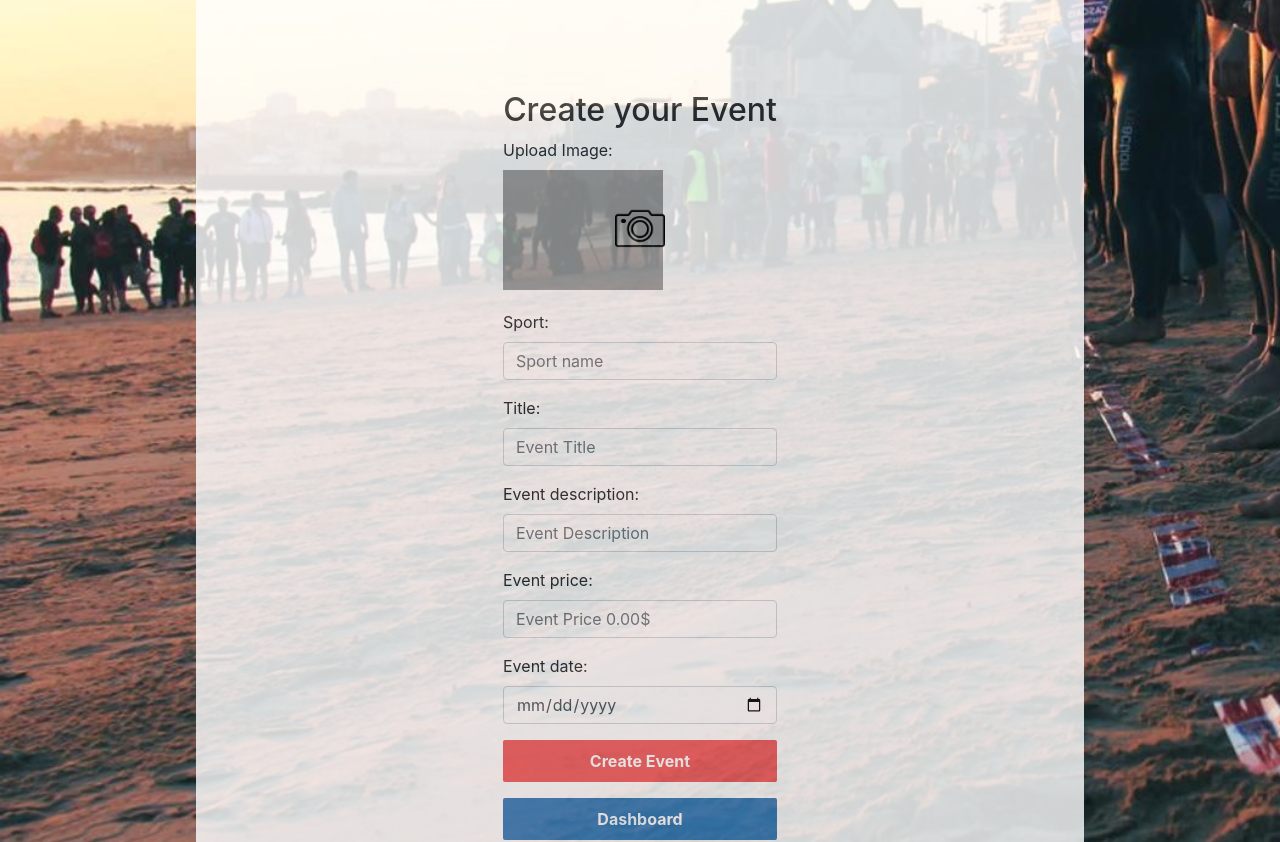
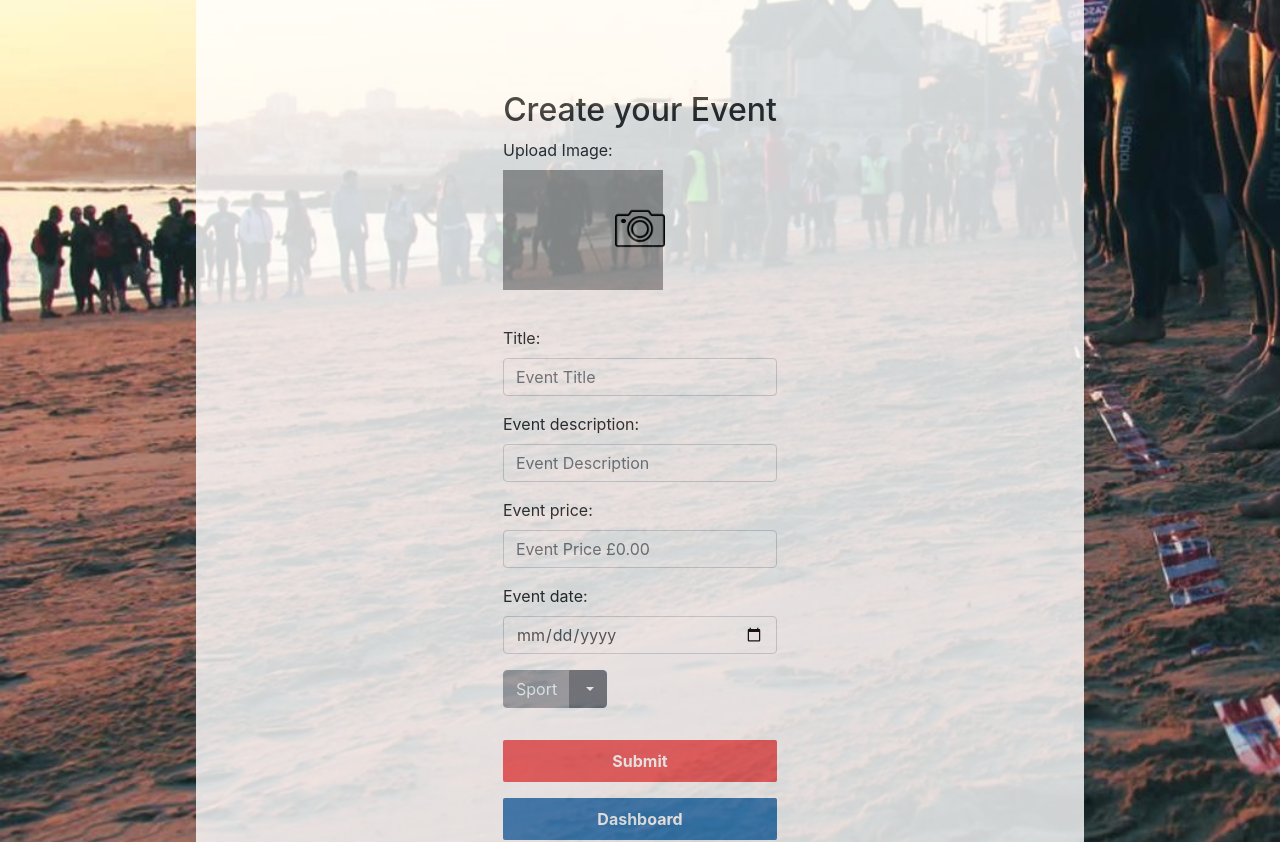
Before and after one commit to ekritstha/sport-application, a React (Create React App) app in the folder frontend/: page /events in a window 1280 px wide. Shown: the part 200-1042 px from the top of the page. Built offline with nearby package versions, Linux system fonts and the light colour scheme; grey boxes are pictures that could not be loaded.

Commit message:
dropdown for sports in events page added

```diff
--- a/frontend/src/pages/EventsPage/index.js
+++ b/frontend/src/pages/EventsPage/index.js
@@ -1,13 +1,17 @@
 import React, { useState, useMemo } from "react";
 import api from "../../services/api";
 import {
+  Alert,
   Container,
   Button,
   Form,
   FormGroup,
   Input,
   Label,
-  Alert,
+  DropdownItem,
+  DropdownMenu,
+  DropdownToggle,
+  ButtonDropdown,
 } from "reactstrap";
 import cameraIcon from "../../assets/camera.png";
 import "./events.css";
@@ -17,16 +21,17 @@ export default function EventsPage({ history }) {
   const [description, setDescription] = useState("");
   const [price, setPrice] = useState("");
   const [thumbnail, setThumbnail] = useState(null);
-  const [sport, setSport] = useState("");
+  const [sport, setSport] = useState("Sport");
   const [date, setDate] = useState("");
   const [error, setError] = useState(false);
   const [success, setSuccess] = useState(false);
+  const [dropdownOpen, setOpen] = useState(false);
+
+  const toggle = () => setOpen(!dropdownOpen);
 
   const preview = useMemo(() => {
     return thumbnail ? URL.createObjectURL(thumbnail) : null;
   }, [thumbnail]);
-
-  console.log(title, description, price, sport);
 
   const submitHandler = async (evt) => {
     evt.preventDefault();
@@ -46,7 +51,7 @@ export default function EventsPage({ history }) {
         title !== "" &&
         description !== "" &&
         price !== "" &&
-        sport !== "" &&
+        sport !== "Sport" &&
         date !== "" &&
         thumbnail !== null
       ) {
@@ -67,10 +72,14 @@ export default function EventsPage({ history }) {
     }
   };
 
+  const sportEventHandler = (sport) => setSport(sport);
+
+  console.log(sport);
   return (
     <Container>
       <h2>Create your Event</h2>
       <Form onSubmit={submitHandler}>
+        <div className="input-group">
           <FormGroup>
             <Label>Upload Image: </Label>
             <Label
@@ -85,19 +94,9 @@ export default function EventsPage({ history }) {
               <img
                 src={cameraIcon}
                 style={{ maxWidth: "50px" }}
-              alt="upload icon"
+                alt="upload icon image"
               />
             </Label>
-        </FormGroup>
-        <FormGroup>
-          <Label>Sport: </Label>
-          <Input
-            id="sport"
-            type="text"
-            value={sport}
-            placeholder={"Sport name"}
-            onChange={(evt) => setSport(evt.target.value)}
-          />
           </FormGroup>
           <FormGroup>
             <Label>Title: </Label>
@@ -125,7 +124,7 @@ export default function EventsPage({ history }) {
               id="price"
               type="text"
               value={price}
-            placeholder={"Event Price 0.00$"}
+              placeholder={"Event Price £0.00"}
               onChange={(evt) => setPrice(evt.target.value)}
             />
           </FormGroup>
@@ -140,23 +139,37 @@ export default function EventsPage({ history }) {
             />
           </FormGroup>
           <FormGroup>
-          <Button type="submit" className="submit-btn">
-            Create Event
+            <ButtonDropdown isOpen={dropdownOpen} toggle={toggle}>
+              <Button id="caret" value={sport} disabled>
+                {sport}
               </Button>
+              <DropdownToggle caret />
+              <DropdownMenu>
+                <DropdownItem onClick={() => sportEventHandler("running")}>
+                  running
+                </DropdownItem>
+                <DropdownItem onClick={() => sportEventHandler("cycling")}>
+                  cycling
+                </DropdownItem>
+                <DropdownItem onClick={() => sportEventHandler("swimming")}>
+                  swimming
+                </DropdownItem>
+              </DropdownMenu>
+            </ButtonDropdown>
+          </FormGroup>
+        </div>
+        <FormGroup>
+          <Button className="submit-btn">Submit</Button>
         </FormGroup>
         <FormGroup>
-          <Button
-            type="submit"
-            className="secondary-btn"
-            onClick={() => history.push("/")}
-          >
+          <Button className="secondary-btn" onClick={() => history.push("/")}>
             Dashboard
           </Button>
         </FormGroup>
       </Form>
       {error ? (
         <Alert className="event-validation" color="danger">
-          {""}
+          {" "}
           Missing required information
         </Alert>
       ) : (
```
Lines whose indentation alone changed are shown as unchanged.
